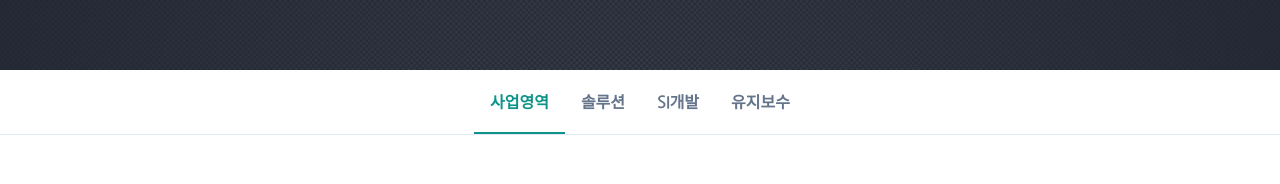
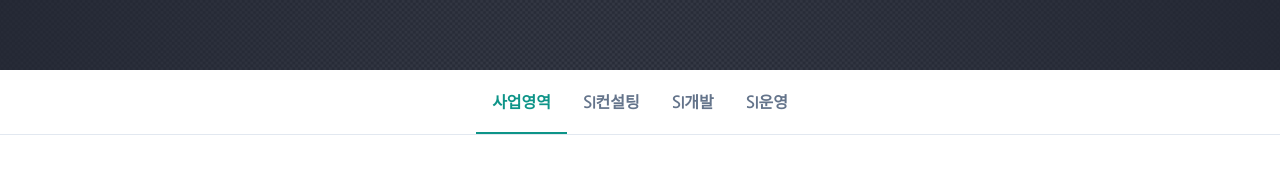
Before and after one commit to ohyejin355/new_4ms_home, a Vue app: page /business in a window 1280 px wide. Shown: the part 310-494 px from the top of the page. Built offline with nearby package versions, Linux system fonts and the light colour scheme.

Commit message:
1) 더미 푸더 삭제 2) 메뉴 문구수정

```diff
--- a/src/router/menu.js
+++ b/src/router/menu.js
@@ -47,9 +47,9 @@ export default {
           title: '사업영역',
           menu: [
             { menuId: 'BUS_01', name: '사업영역', componentName: 'business' },
-            { menuId: 'BUS_02', name: '솔루션', componentName: 'solution' },
+            { menuId: 'BUS_02', name: 'SI컨설팅', componentName: 'solution' },
             { menuId: 'BUS_03', name: 'SI개발', componentName: 'dev' },
-            { menuId: 'BUS_04', name: '유지보수', componentName: 'maintenance' },
+            { menuId: 'BUS_04', name: 'SI운영', componentName: 'maintenance' },
           ],
         },
       },
--- a/src/views/solution/Ablebot2.vue
+++ b/src/views/solution/Ablebot2.vue
@@ -67,8 +67,6 @@
         </div>
       </section>
     </main>
-
-    <footer class="placeholder-footer">Footer Include Area</footer>
   </div>
 </template>
 
--- a/src/views/solution/Ablebot3.vue
+++ b/src/views/solution/Ablebot3.vue
@@ -99,8 +99,6 @@
         </div>
       </section>
     </main>
-
-    <footer class="placeholder-footer">Footer Include Area</footer>
   </div>
 </template>
 
--- a/src/views/solution/Ablebot4.vue
+++ b/src/views/solution/Ablebot4.vue
@@ -28,8 +28,6 @@
         </div>
       </section>
     </main>
-
-    <footer class="placeholder-footer">Footer Include Area</footer>
   </div>
 </template>
 
```
